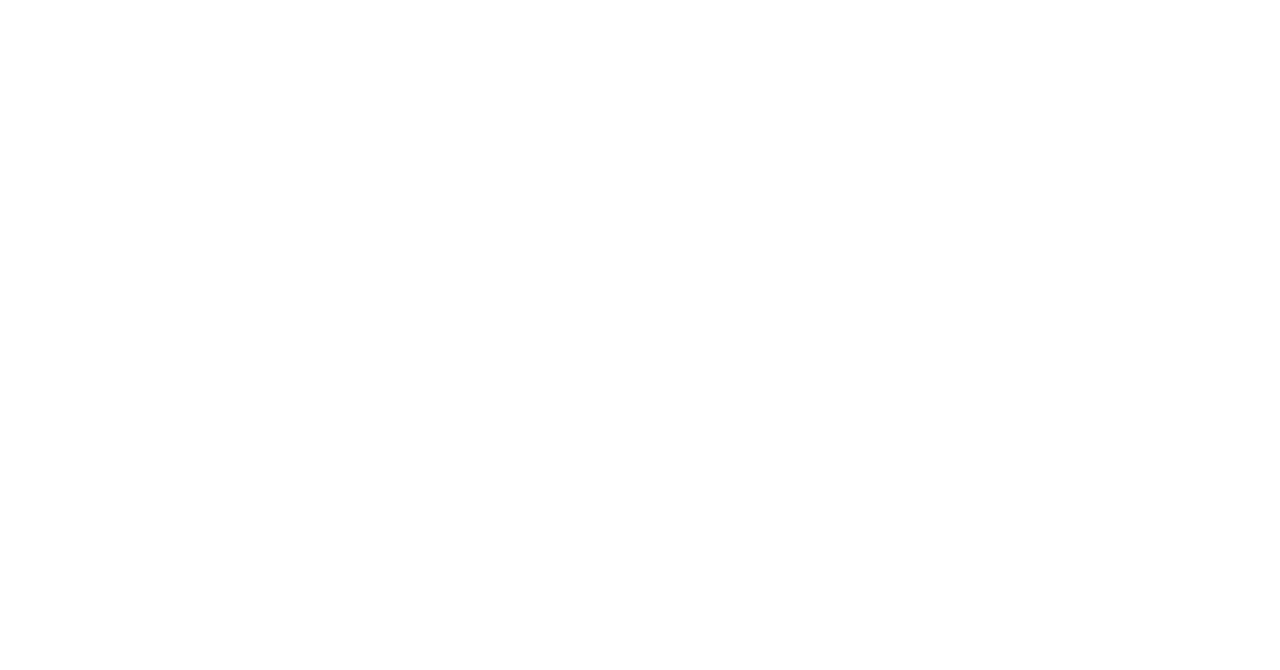
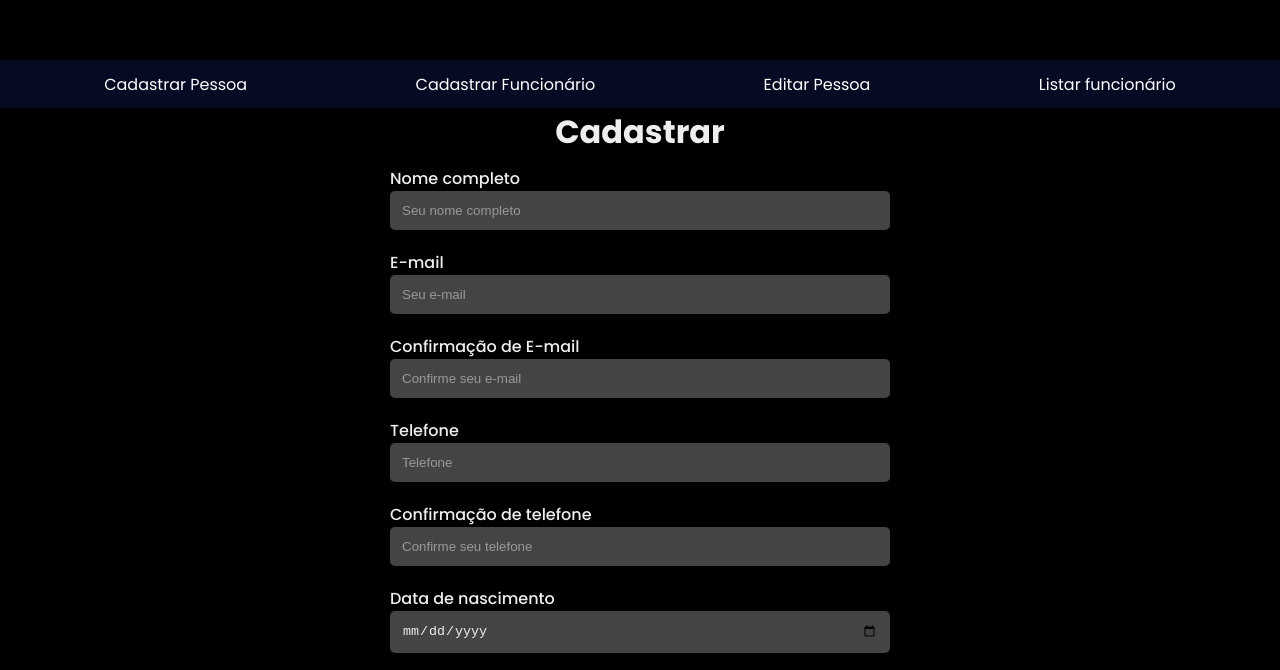
Before and after one commit to tatazzy/cadastronew, a React (Create React App) app: page / in a window 1280 px wide. Shown: the part 130-800 px from the top of the page. Built offline with nearby package versions, Linux system fonts and the light colour scheme.

Commit message:
insercao de rota padrao

```diff
--- a/src/Router.jsx
+++ b/src/Router.jsx
@@ -13,6 +13,7 @@ export const Router = () => {
         <Route path="/cadastrar-funcionario" element={<FormFuncionario />} />
         <Route path="/editar-pessoa" element={<FormEditarPessoa />} />
         <Route path="/listar-funcionario" element={<ListaFuncionario />} />
+        <Route path="/" element={<Form />} />
       </Route>
     </Routes>
   );
```
